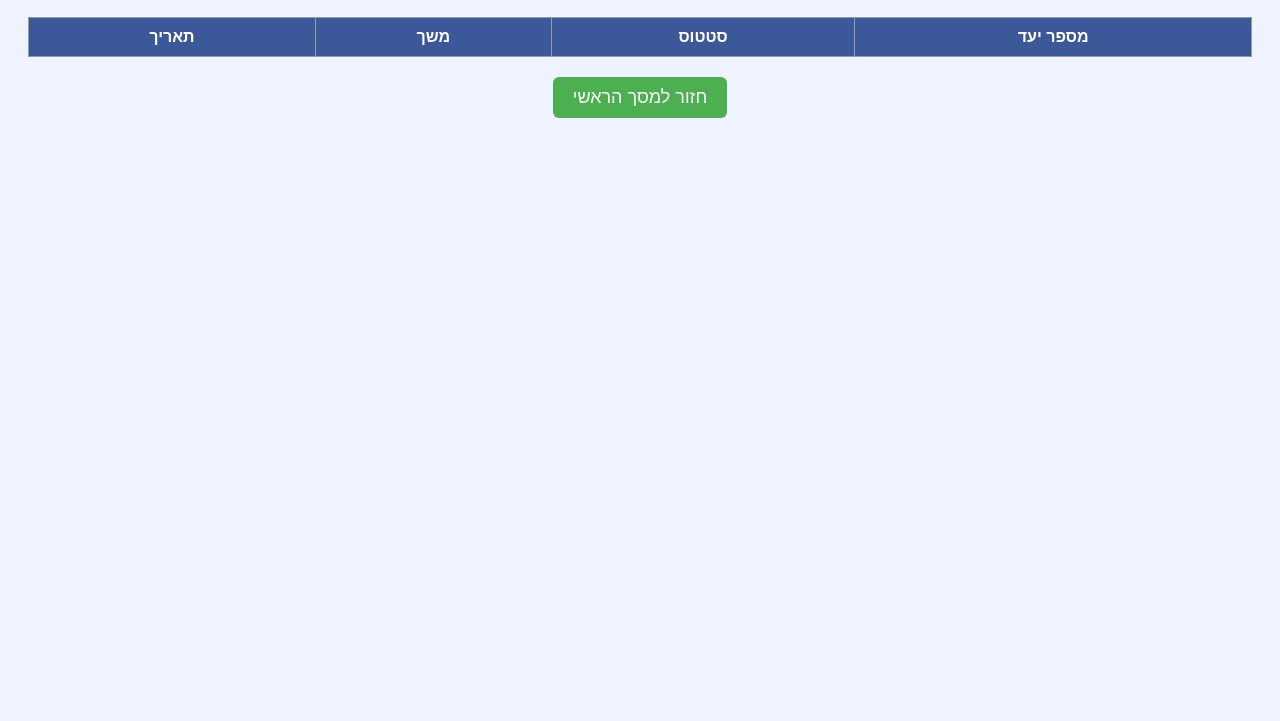
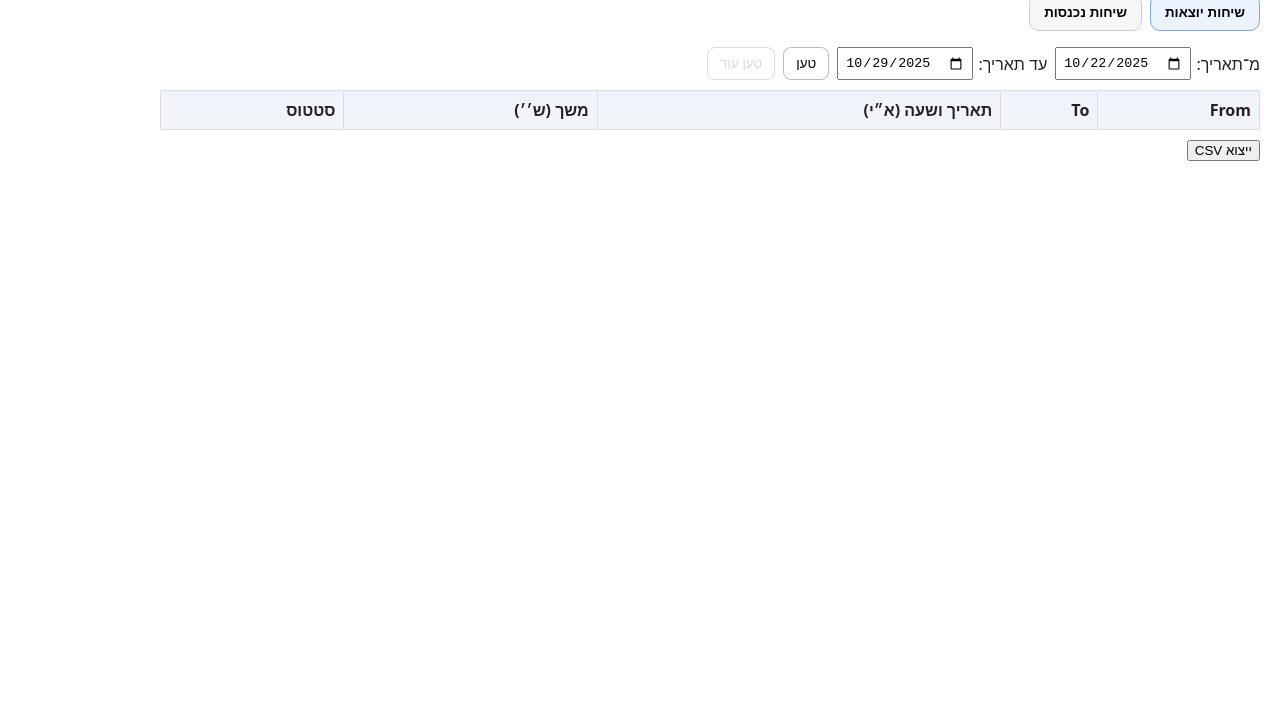
Before and after one commit to mikra5363/twilio-caller, a website: page public/log.html in a window 1280 px wide. Shown: the part 79-800 px from the top of the page. Drawn offline with Linux system fonts and the light colour scheme; no server answers.

Commit message:
Update log.html

```diff
--- a/public/log.html
+++ b/public/log.html
@@ -1,100 +1,160 @@
-<!DOCTYPE html>
+<!doctype html>
 <html lang="he" dir="rtl">
 <head>
-  <meta charset="UTF-8">
-  <title>יומן שיחות יוצאות</title>
-  <meta name="viewport" content="width=device-width, initial-scale=1">
+  <meta charset="utf-8">
+  <meta name="viewport" content="width=device-width,initial-scale=1">
+  <title>לוג שיחות – יוצאות ונכנסות</title>
   <style>
-    body {
-      font-family: Arial, sans-serif;
-      background-color: #eef3ff;
-      padding: 20px;
-      direction: rtl;
-      text-align: center;
-    }
-    table {
-      width: 100%;
-      border-collapse: collapse;
-      margin-top: 20px;
-    }
-    th, td {
-      padding: 10px;
-      border: 1px solid #999;
-    }
-    th {
-      background-color: #3b5998;
-      color: white;
-    }
-    td {
-      background-color: white;
-    }
-    .success {
-      color: green;
-      font-weight: bold;
-    }
-    .fail {
-      color: red;
-      font-weight: bold;
-    }
-    button {
-      margin-top: 20px;
-      padding: 10px 20px;
-      font-size: 18px;
-      background-color: #4CAF50;
-      color: white;
-      border: none;
-      border-radius: 6px;
-      cursor: pointer;
-    }
+    body { font-family: system-ui, Arial, sans-serif; margin: 20px; color:#222; }
+    h1 { margin: 0 0 10px; }
+    .tabs { display: flex; gap: 8px; margin-bottom: 16px; }
+    .tab-btn { padding: 10px 14px; border: 1px solid #ccc; background: #f7f7f7; cursor: pointer; border-radius: 10px; font-weight: 600; }
+    .tab-btn.active { background: #eaf3ff; border-color: #7aa7e9; }
+    .panel { display: none; }
+    .panel.active { display: block; }
+    .filters { display: flex; gap: 8px; align-items: center; flex-wrap: wrap; margin-bottom: 10px; }
+    .filters label { display: inline-flex; gap: 6px; align-items: center; }
+    .filters input[type="date"] { padding: 6px; }
+    .filters button { padding: 8px 12px; border: 1px solid #bbb; background:#fff; border-radius: 8px; cursor:pointer; }
+    .filters button:disabled { opacity: 0.5; cursor: not-allowed; }
+    table { width: 100%; max-width: 1100px; border-collapse: collapse; }
+    th, td { border: 1px solid #ddd; padding: 8px; text-align: right; }
+    thead th { background: #f0f4f8; }
+    tbody tr:nth-child(even){ background: #fafafa; }
+    .footer-actions { margin-top: 10px; display:flex; gap: 8px; }
   </style>
 </head>
 <body>
-  <h2>שיחות יוצאות</h2>
-  <table>
-    <thead>
-      <tr>
-        <th>מספר יעד</th>
-        <th>סטטוס</th>
-        <th>משך</th>
-        <th>תאריך</th>
-      </tr>
-    </thead>
-    <tbody id="log-body"></tbody>
-  </table>
-
-  <button onclick="window.location.href='/'">חזור למסך הראשי</button>
+  <h1>לוג שיחות</h1>
 
   <script>
-    async function loadLogs() {
-      try {
-        const res = await fetch('/api/logs');
-        const logs = await res.json();
-        const tbody = document.getElementById('log-body');
-        tbody.innerHTML = '';
+    // ה-API באותו פרויקט
+    const INBOUND_API_URL  = '/api/twilio-inbound-calls';
+    const OUTBOUND_API_URL = '/api/twilio-outbound-calls';
+  </script>
 
-        logs.slice().reverse().forEach(log => {
-          const tr = document.createElement('tr');
+  <div class="tabs">
+    <button id="tab-out" class="tab-btn active">שיחות יוצאות</button>
+    <button id="tab-in"  class="tab-btn">שיחות נכנסות</button>
+  </div>
 
-          const statusText = log.status === 'success' ? 'הושלם' : 'נכשל';
-          const statusClass = log.status === 'success' ? 'success' : 'fail';
+  <!-- יוצאות -->
+  <section id="panel-out" class="panel active">
+    <div class="filters">
+      <label>מ־תאריך: <input type="date" id="out-from"></label>
+      <label>עד תאריך: <input type="date" id="out-to"></label>
+      <button id="out-load">טען</button>
+      <button id="out-more" disabled>טען עוד</button>
+    </div>
+    <table id="out-table">
+      <thead>
+        <tr>
+          <th>From</th><th>To</th><th>תאריך ושעה (א״י)</th><th>משך (ש׳׳)</th><th>סטטוס</th>
+        </tr>
+      </thead>
+      <tbody></tbody>
+    </table>
+    <div class="footer-actions">
+      <button id="out-export">ייצוא CSV</button>
+    </div>
+  </section>
 
-          tr.innerHTML = `
-            <td>${log.to}</td>
-            <td class="${statusClass}">${statusText}</td>
-            <td>${log.duration || 0} שניות</td>
-            <td>${log.time}</td>
+  <!-- נכנסות -->
+  <section id="panel-in" class="panel">
+    <div class="filters">
+      <label>מ־תאריך: <input type="date" id="in-from"></label>
+      <label>עד תאריך: <input type="date" id="in-to"></label>
+      <button id="in-load">טען</button>
+      <button id="in-more" disabled>טען עוד</button>
+    </div>
+    <table id="in-table">
+      <thead>
+        <tr>
+          <th>מתקשר (From)</th><th>אל מי (To)</th><th>תאריך ושעה (א״י)</th><th>משך (ש׳׳)</th><th>סטטוס</th>
+        </tr>
+      </thead>
+      <tbody></tbody>
+    </table>
+    <div class="footer-actions">
+      <button id="in-export">ייצוא CSV</button>
+    </div>
+  </section>
 
-          `;
+  <script>
+    (function(){
+      const tz = 'Asia/Jerusalem';
+      const fmt = d => !d ? '' : new Intl.DateTimeFormat('he-IL',{
+        timeZone: tz, year:'numeric', month:'2-digit', day:'2-digit',
+        hour:'2-digit', minute:'2-digit', second:'2-digit'
+      }).format(new Date(d));
+
+      // טאבים
+      const tabOut=document.getElementById('tab-out'), tabIn=document.getElementById('tab-in');
+      const panelOut=document.getElementById('panel-out'), panelIn=document.getElementById('panel-in');
+      tabOut.onclick=()=>{tabOut.classList.add('active');tabIn.classList.remove('active');panelOut.classList.add('active');panelIn.classList.remove('active');};
+      tabIn.onclick =()=>{tabIn .classList.add('active');tabOut.classList.remove('active');panelIn .classList.add('active');panelOut.classList.remove('active');};
+
+      async function fetchPage(url,{fromDate,toDate,pageToken}={}){
+        const p=new URLSearchParams();
+        if(fromDate)p.set('fromDate',fromDate);
+        if(toDate)p.set('toDate',toDate);
+        if(pageToken)p.set('pageToken',pageToken);
+        const r=await fetch(`${url}?${p.toString()}`);
+        if(!r.ok) throw new Error('שגיאה בשליפת נתונים');
+        return r.json();
+      }
+      function appendRows(tbody,items){
+        for(const c of (items||[])){
+          const tr=document.createElement('tr');
+          tr.innerHTML=`<td>${c.from||''}</td><td>${c.to||''}</td><td>${fmt(c.startTime)}</td><td>${c.duration??''}</td><td>${c.status||''}</td>`;
           tbody.appendChild(tr);
-        });
-      } catch (err) {
-        console.error('שגיאה בטעינת הלוגים:', err);
+        }
       }
-    }
+      function exportCSV(tableId,filename){
+        const rows=[...document.querySelectorAll(`#${tableId} tr`)];
+        const csv=rows.map(r=>[...r.querySelectorAll('th,td')].map(td=>{
+          let t=(td.textContent||'').replace(/"/g,'""'); if(/[",\n]/.test(t)) t=`"${t}"`; return t;
+        }).join(',')).join('\n');
+        const blob=new Blob([csv],{type:'text/csv;charset=utf-8;'}), a=document.createElement('a');
+        a.href=URL.createObjectURL(blob); a.download=filename; a.style.display='none'; document.body.appendChild(a); a.click(); a.remove();
+      }
 
-    // טען כל 5 שניות מחדש
-    loadLogs();
-    setInterval(loadLogs, 5000);
+      // יוצאות
+      let outNext=null;
+      const outFrom=document.getElementById('out-from'), outTo=document.getElementById('out-to');
+      const outLoad=document.getElementById('out-load'), outMore=document.getElementById('out-more');
+      const outTbody=document.querySelector('#out-table tbody');
+      document.getElementById('out-export').onclick=()=>exportCSV('out-table','outbound-calls.csv');
+      async function loadOut(reset=false){
+        const fromDate=outFrom.value||'', toDate=outTo.value||'', token=reset?null:outNext;
+        if(reset){ outTbody.innerHTML=''; outNext=null; }
+        const data=await fetchPage(OUTBOUND_API_URL,{fromDate,toDate,pageToken:token});
+        appendRows(outTbody,data.items||data||[]); // תומך גם במערך פשוט
+        outNext=data.nextPageToken||null; outMore.disabled=!outNext;
+      }
+      outLoad.onclick=()=>loadOut(true); outMore.onclick=()=>loadOut(false);
+
+      // נכנסות
+      let inNext=null;
+      const inFrom=document.getElementById('in-from'), inTo=document.getElementById('in-to');
+      const inLoad=document.getElementById('in-load'), inMore=document.getElementById('in-more');
+      const inTbody=document.querySelector('#in-table tbody');
+      document.getElementById('in-export').onclick=()=>exportCSV('in-table','inbound-calls.csv');
+      async function loadIn(reset=false){
+        const fromDate=inFrom.value||'', toDate=inTo.value||'', token=reset?null:inNext;
+        if(reset){ inTbody.innerHTML=''; inNext=null; }
+        const data=await fetchPage(INBOUND_API_URL,{fromDate,toDate,pageToken:token});
+        appendRows(inTbody,data.items||data||[]);
+        inNext=data.nextPageToken||null; inMore.disabled=!inNext;
+      }
+      inLoad.onclick=()=>loadIn(true); inMore.onclick=()=>loadIn(false);
+
+      // ברירת־מחדל: שבוע אחורה
+      const now=new Date(), weekAgo=new Date(now.getTime()-7*24*60*60*1000);
+      const defFrom=weekAgo.toISOString().slice(0,10), defTo=now.toISOString().slice(0,10);
+      outFrom.value=defFrom; outTo.value=defTo; inFrom.value=defFrom; inTo.value=defTo;
+      loadOut(true).catch(console.error); loadIn(true).catch(console.error);
+    })();
   </script>
 </body>
 </html>
```
